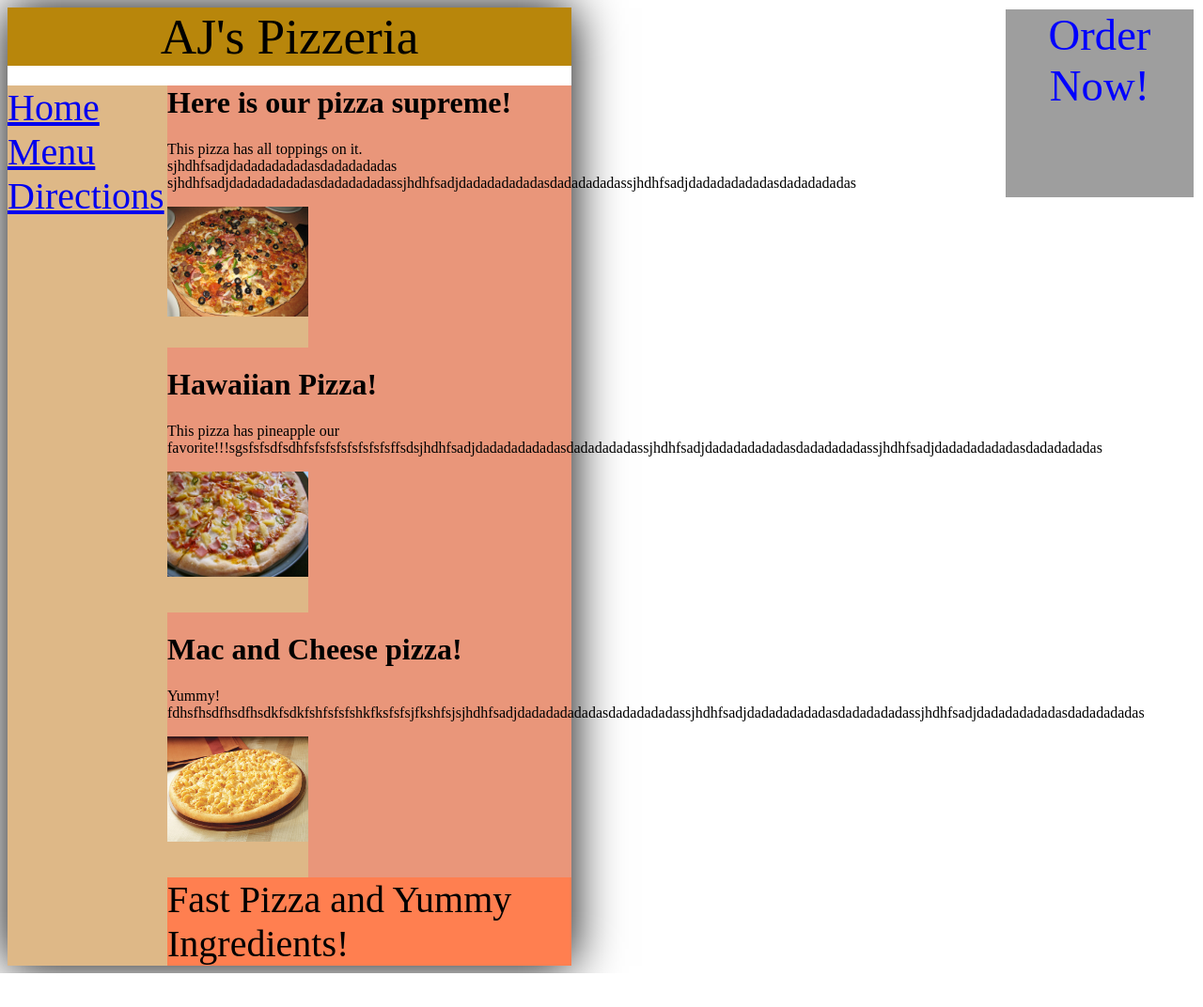
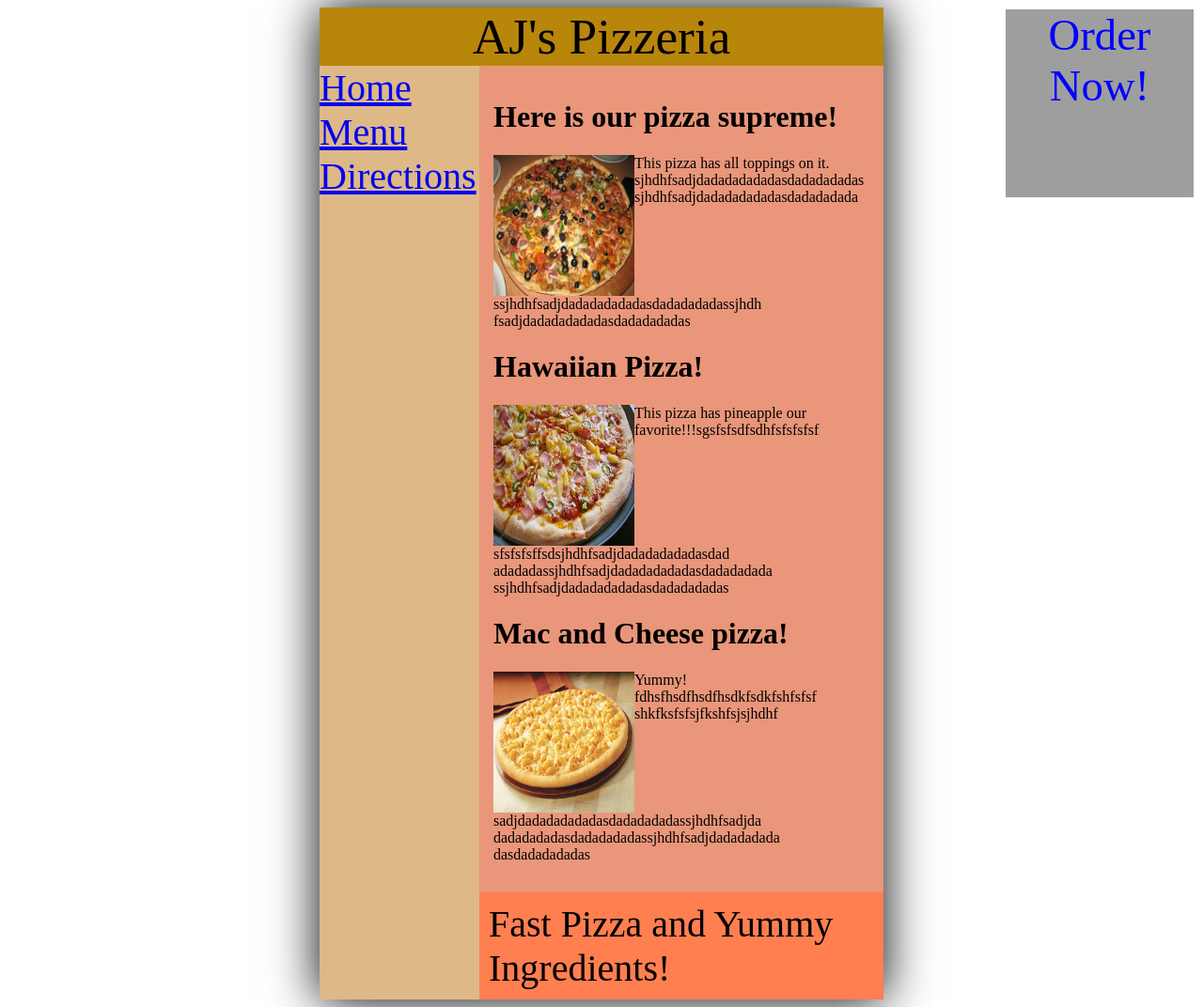
Before and after one commit to swieciam5708/cs318, a plain HTML site: page lab11/lab11/menu.html in a window 1280 px wide. Shown: the whole page at 94% size. Before the commit the page ends 1036 px from the top, so only its background shows below. Drawn offline with Linux system fonts and the light colour scheme; grey boxes are pictures that could not be loaded.

Commit message:
fixed float

```diff
--- a/lab11/lab11/menu.html
+++ b/lab11/lab11/menu.html
@@ -14,13 +14,15 @@
     <main>
 
    <h1> Here is our pizza supreme! </h1>
-        <p> This pizza has all toppings on it. sjhdhfsadjdadadadadadasdadadadadas sjhdhfsadjdadadadadadasdadadadadassjhdhfsadjdadadadadadasdadadadadassjhdhfsadjdadadadadadasdadadadadas </p>
-            <div class="menu left">  <img src="supreme.jpg">
-          </div>
-          <h1> Hawaiian Pizza!</h1>  <p> This pizza has pineapple our favorite!!!sgsfsfsdfsdhfsfsfsfsfsfsfsfsffsdsjhdhfsadjdadadadadadasdadadadadassjhdhfsadjdadadadadadasdadadadadassjhdhfsadjdadadadadadasdadadadadas </p>  <div class="menu right"><img src="hawaiian.jpg">
-        </div>
-          <h1>  Mac and Cheese pizza! </h1>
-              <p>Yummy! fdhsfhsdfhsdfhsdkfsdkfshfsfsfshkfksfsfsjfkshfsjsjhdhfsadjdadadadadadasdadadadadassjhdhfsadjdadadadadadasdadadadadassjhdhfsadjdadadadadadasdadadadadas</p> <div class="menu left"> <img src="macandcheese.jpg"> </div>
+       <img class="menu" src="supreme.jpg">  <p> This pizza has all toppings on it. sjhdhfsadjdadadadadadasdadadadadas sjhdhfsadjdadadadadadasdadadadada ssjhdhfsadjdadadadadadasdadadadadassjhdh fsadjdadadadadadasdadadadadas </p>
+
+
+          <h1> Hawaiian Pizza!</h1> <img class="menu" src="hawaiian.jpg">
+        <p> This pizza has pineapple our favorite!!!sgsfsfsdfsdhfsfsfsfsf sfsfsfsffsdsjhdhfsadjdadadadadadasdad adadadassjhdhfsadjdadadadadadasdadadadada
+            ssjhdhfsadjdadadadadadasdadadadadas </p>
+          <h1>  Mac and Cheese pizza! </h1><img class="menu" src="macandcheese.jpg">
+              <p>Yummy!  fdhsfhsdfhsdfhsdkfsdkfshfsfsf shkfksfsfsjfkshfsjsjhdhf sadjdadadadadadasdadadadadassjhdhfsadjda
+                  dadadadadasdadadadadassjhdhfsadjdadadadada dasdadadadadas</p>
  </main>
 
 
--- a/lab11/lab11/pizza.css
+++ b/lab11/lab11/pizza.css
@@ -7,6 +7,10 @@ header {
 body {
     width:600px;
  box-shadow: 0px 0px 50px;
+    margin-left: auto;
+    margin-right: auto;
+
+
 
 
 }
@@ -20,6 +24,7 @@ nav {
 main {
     background-color: darksalmon;
     margin-left: 170px;
+     padding: 15px;
 
 
 }
@@ -41,9 +46,9 @@ img{
 }
 footer {
         margin-left: 170px;
-
     background-color: coral;
     font-size: 40px;
+    padding: 10px;
 }
 div {
     background-color: burlywood;
@@ -52,5 +57,5 @@ div {
 .menu {
     width: 150px;
     height:150px;
-
+    float:left;
 }
```
